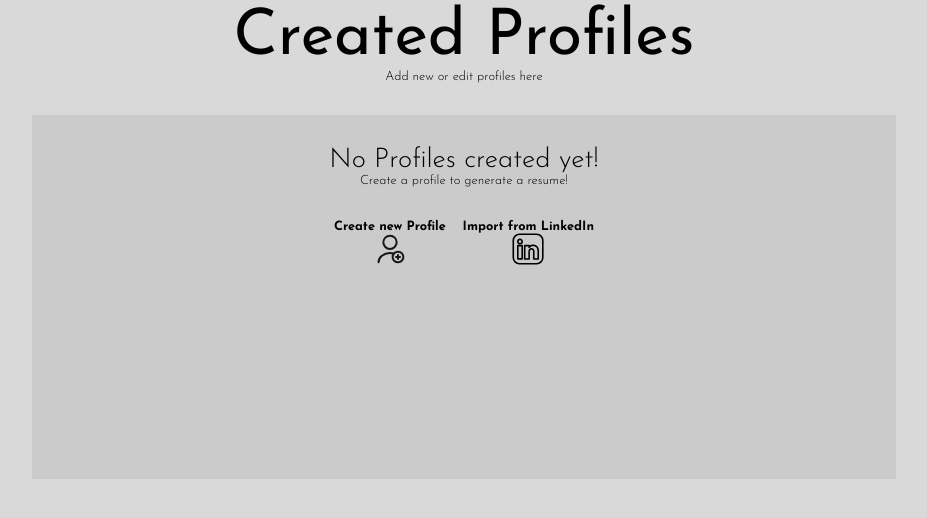
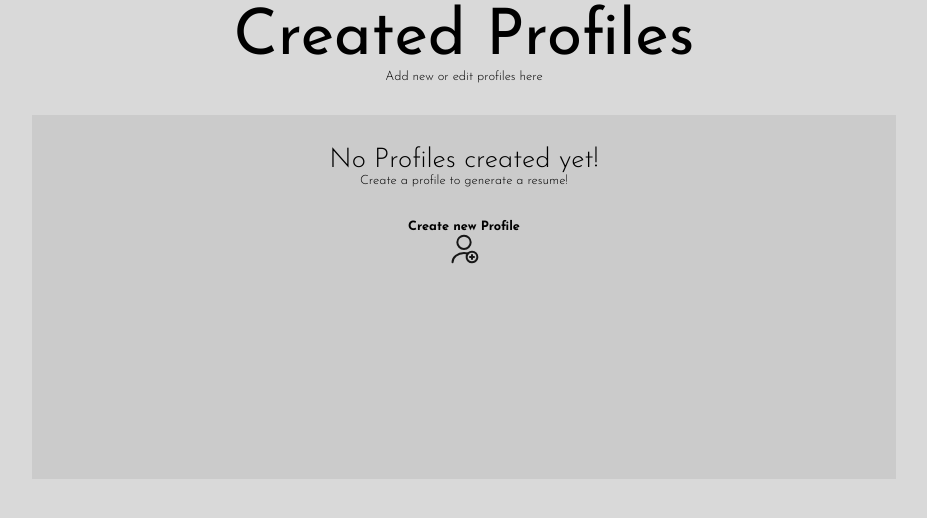
Before and after one commit to Bilal-A-G/Resume-Personalizer, a Flask app: page /profiles in a window 1280 px wide. Shown: the part 190-708 px from the top of the page, without its empty margins (176-1103 px from the left). Run offline with Flask 3, Linux system fonts and the light colour scheme; parts of the project's set-up code (start-up, migrations or seed data) failed here and were passed over.

```diff
--- /dev/null
+++ b/nltk-imports.py
@@ -0,0 +1,3 @@
+import nltk
+
+nltk.download("wordnet")
--- /dev/null
+++ b/requirements.txt
@@ -0,0 +1,3 @@
+flask
+nltk
+weasyprint
--- a/templates/profileList.html
+++ b/templates/profileList.html
@@ -86,14 +86,6 @@
 								\
 							/>
 						</button>
-						<button class="btn" id="ImportProfileUpper">
-							Import from LinkedIn
-							<img
-								class="w-2-5em"
-								,
-								src="{{url_for('static', filename='images/LinkedIn.svg')}}"
-							/>
-						</button>
 					</div>
 				</div>
 				<div class="w-100 lCG-1em d-f" id="profilesDropdown"></div>
@@ -105,14 +97,6 @@
 						class="w-2-5em"
 						src="{{url_for('static', filename='images/NewProfile.svg')}}"
 						\
-					/>
-				</button>
-				<button class="btn" id="ImportProfileLower">
-					Import from LinkedIn
-					<img
-						class="w-2-5em"
-						,
-						src="{{url_for('static', filename='images/LinkedIn.svg')}}"
 					/>
 				</button>
 			</div>
```
Also changed, not shown: 1 other file.
